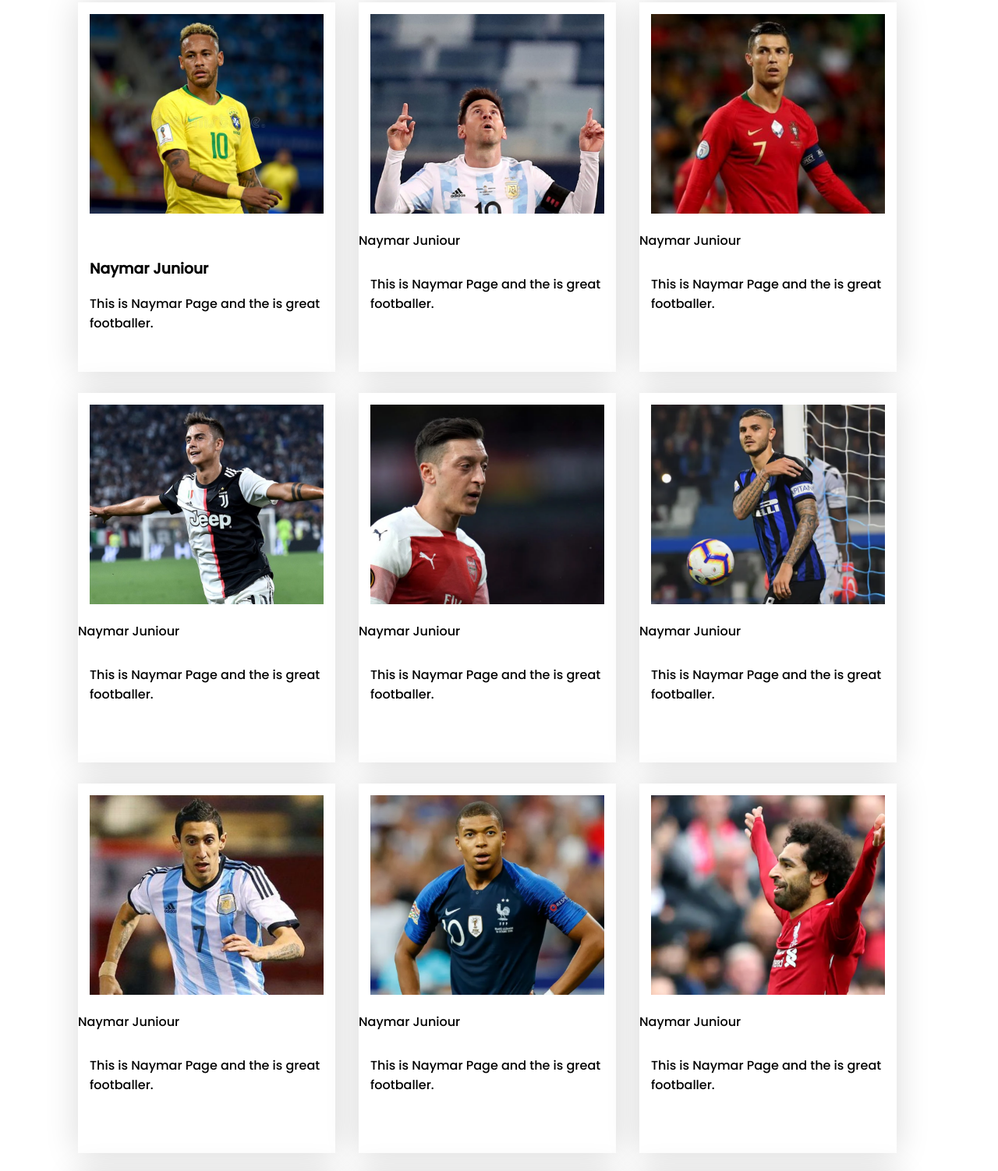
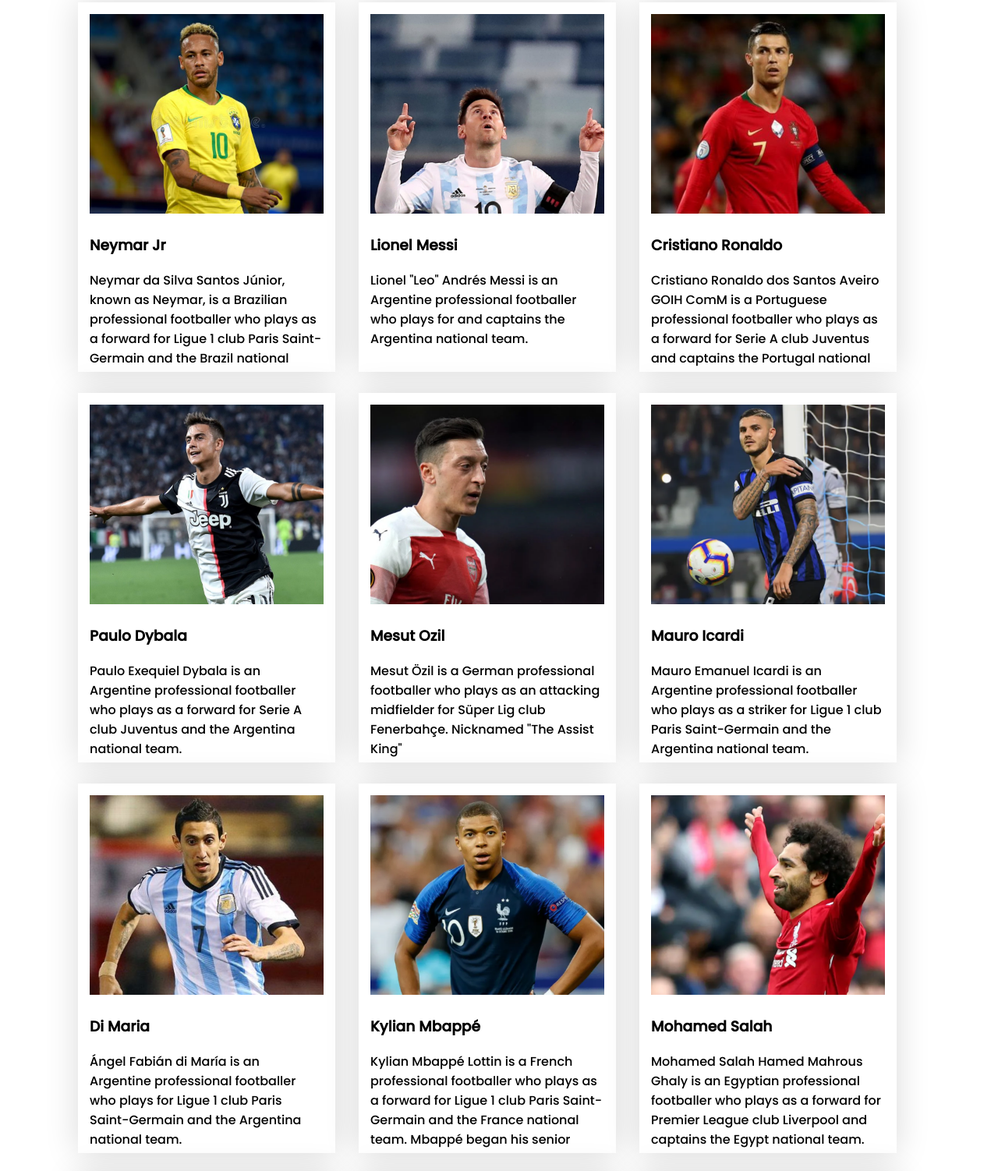
Before and after one commit to egpobitro/assignment-2-responsive-footballl, a plain HTML site: page index.html in a window 1280 px wide. Shown: the part 622-2124 px from the top of the page at 78% size. Drawn offline with Linux system fonts and the light colour scheme.

Commit message:
Player Name update

```diff
--- a/index.html
+++ b/index.html
@@ -72,87 +72,107 @@
             <div class="players">
                 <div class="player">
                     <div class="thumbnail"><img src="images/players/player-1.png" alt=""></div>
-                    <div class="player-name"></div>
                     <div class="player-info">
-                        <h3>Naymar Juniour</h3>
-                        <p>This is Naymar Page and the is great footballer.</p>
+                        <h3>Neymar Jr</h3>
+                        <p title="Neymar da Silva Santos Júnior, known as Neymar, is a Brazilian professional footballer who
+                        plays as a forward for Ligue 1 club Paris Saint-Germain and the Brazil national team."> Neymar
+                            da Silva Santos Júnior, known as Neymar, is a Brazilian professional footballer who
+                            plays as a forward for Ligue 1 club Paris Saint-Germain and the Brazil national team. </p>
                     </div>
                 </div>
                 <div class="player">
                     <div class="thumbnail"><img src="images/players/player-2.png" alt=""></div>
-                    <div class="player-name">Naymar Juniour</div>
                     <div class="player-info">
-                        <p>This is Naymar Page and the is great footballer.</p>
+                        <h3>Lionel Messi</h3>
+                        <p>Lionel "Leo" Andrés Messi is an Argentine professional footballer who plays for and captains
+                            the Argentina national team.</p>
                     </div>
                 </div>
                 <div class="player">
                     <div class="thumbnail"><img src="images/players/player-3.png" alt=""></div>
-                    <div class="player-name">Naymar Juniour</div>
                     <div class="player-info">
-                        <p>This is Naymar Page and the is great footballer.</p>
+                        <h3>Cristiano Ronaldo</h3>
+                        <p title="Cristiano Ronaldo dos Santos Aveiro GOIH ComM is a Portuguese professional footballer who
+                        plays as a forward for Serie A club Juventus and captains the Portugal national team.">
+                            Cristiano Ronaldo dos Santos Aveiro GOIH ComM is a Portuguese professional footballer who
+                            plays as a forward for Serie A club Juventus and captains the Portugal national team.</p>
                     </div>
                 </div>
                 <div class="player">
                     <div class="thumbnail"><img src="images/players/player-4.png" alt=""></div>
-                    <div class="player-name">Naymar Juniour</div>
                     <div class="player-info">
-                        <p>This is Naymar Page and the is great footballer.</p>
+                        <h3>Paulo Dybala</h3>
+                        <p>Paulo Exequiel Dybala is an Argentine professional footballer who plays as a forward for
+                            Serie A club Juventus and the Argentina national team.</p>
                     </div>
                 </div>
                 <div class="player">
                     <div class="thumbnail"><img src="images/players/player-5.png" alt=""></div>
-                    <div class="player-name">Naymar Juniour</div>
                     <div class="player-info">
-                        <p>This is Naymar Page and the is great footballer.</p>
+                        <h3>Mesut Ozil </h3>
+                        <p>Mesut Özil is a German professional footballer who plays as an attacking midfielder for Süper
+                            Lig club Fenerbahçe. Nicknamed "The Assist King"</p>
                     </div>
                 </div>
                 <div class="player">
                     <div class="thumbnail"><img src="images/players/player-6.png" alt=""></div>
-                    <div class="player-name">Naymar Juniour</div>
                     <div class="player-info">
-                        <p>This is Naymar Page and the is great footballer.</p>
+                        <h3>Mauro Icardi </h3>
+                        <p>Mauro Emanuel Icardi is an Argentine professional footballer who plays as a striker for Ligue
+                            1 club Paris Saint-Germain and the Argentina national team.</p>
                     </div>
                 </div>
                 <div class="player">
                     <div class="thumbnail"><img src="images/players/player-7.png" alt=""></div>
-                    <div class="player-name">Naymar Juniour</div>
                     <div class="player-info">
-                        <p>This is Naymar Page and the is great footballer.</p>
+                        <h3>Di Maria</h3>
+                        <p>Ángel Fabián di María is an Argentine professional footballer who plays for Ligue 1 club
+                            Paris Saint-Germain and the Argentina national team.</p>
                     </div>
                 </div>
                 <div class="player">
                     <div class="thumbnail"><img src="images/players/player-8.png" alt=""></div>
-                    <div class="player-name">Naymar Juniour</div>
                     <div class="player-info">
-                        <p>This is Naymar Page and the is great footballer.</p>
+                        <h3>Kylian Mbappé</h3>
+                        <p
+                            title="Kylian Mbappé Lottin is a French professional footballer who plays as a forward for Ligue 1 club Paris Saint-Germain and the France national team. Mbappé began his senior career with Ligue 1 club Monaco.">
+                            Kylian Mbappé Lottin is a French professional footballer who plays as a forward for Ligue 1
+                            club Paris Saint-Germain and the France national team. Mbappé began his senior career with
+                            Ligue 1 club Monaco.</p>
                     </div>
                 </div>
                 <div class="player">
                     <div class="thumbnail"><img src="images/players/player-9.png" alt=""></div>
-                    <div class="player-name">Naymar Juniour</div>
                     <div class="player-info">
-                        <p>This is Naymar Page and the is great footballer.</p>
+                        <h3>Mohamed Salah</h3>
+                        <p>Mohamed Salah Hamed Mahrous Ghaly is an Egyptian professional footballer who plays as a
+                            forward for Premier League club Liverpool and captains the Egypt national team.</p>
                     </div>
                 </div>
                 <div class="player">
                     <div class="thumbnail"><img src="images/players/player-10.png" alt=""></div>
-                    <div class="player-name">Naymar Juniour</div>
                     <div class="player-info">
-                        <p>This is Naymar Page and the is great footballer.</p>
+                        <h3>Harry Kane</h3>
+                        <p>Harry Edward Kane MBE is an English professional footballer who plays as a striker for
+                            Premier League club Tottenham Hotspur and captains the England national team. </p>
                     </div>
                 </div>
                 <div class="player">
                     <div class="thumbnail"><img src="images/players/player-11.png" alt=""></div>
-                    <div class="player-name">Naymar Juniour</div>
                     <div class="player-info">
-                        <p>This is Naymar Page and the is great footballer.</p>
+                        <h3>Kevin De Bruyne</h3>
+                        <p
+                            title="Kevin De Bruyne is a Belgian professional footballer who plays as a midfielder for Premier League club Manchester City, where he is vice-captain, and the Belgium national team.">
+                            Kevin De Bruyne is a Belgian professional footballer who plays as a midfielder for Premier
+                            League club Manchester City, where he is vice-captain, and the Belgium national team.</p>
                     </div>
                 </div>
                 <div class="player">
                     <div class="thumbnail"><img src="images/players/player-12.png" alt=""></div>
-                    <div class="player-name">Naymar Juniour</div>
                     <div class="player-info">
-                        <p>This is Naymar Page and the is great footballer.</p>
+                        <h3>Philippe Coutinho</h3>
+                        <p>Philippe Coutinho Correia is a Brazilian professional footballer who plays as an attacking
+                            midfielder or winger for La Liga club Barcelona and the Brazil national team.</p>
                     </div>
                 </div>
             </div>
@@ -171,7 +191,9 @@
                 <h1>All Highlights
                     Copa America 2021</h1>
 
-                <p>This is copa america version 2021</p>
+                <p>The 2021 Copa América was the 47th edition of the Copa América, the international men's football
+                    championship organised by South America's football ruling body CONMEBOL. The tournament took place
+                    in Brazil from 13 June to 10 July 2021. </p>
 
                 <a class="button" href="">Watch Now <i class="fas fa-arrow-right"></i> </a>
 
--- a/style.css
+++ b/style.css
@@ -28,6 +28,7 @@ h1{
     height: 230px;
     color: #FFFFFF;
 }
+
 
 footer{
     text-align: center;
@@ -116,16 +117,21 @@ nav a{
     width: 330px;
     height: 474px;
     box-shadow: 0px 0px 40px rgba(0, 0, 0, 0.15);
+    overflow: hidden;
+    text-overflow: ellipsis;
+
+
+
 }
 .player img{
-    padding: 15px;
+    padding: 15px 15px 0 15px;
     width: 300px;
     height: 256px;
-
-}
+ }
 
 .player-info{
-    padding: 15px;
+    padding: 0px 15px 15px 15px;
+
 }
 
 /* Highlight Area Style  */
@@ -137,15 +143,18 @@ nav a{
 }
 
 .highlight-text{
-    width: 466px;
+    width: 469px;
     height: 309px;
 }
 
 .highlight-text h1{
-    margin-top: 150px;
+    margin-top: 0px;
     color: #0A0826;
     font-size: 48px;
+    width: 469px;
+    height: 120px;
 }
+
 
 .highlight-text p{
     color:#6C6C6C;
```
